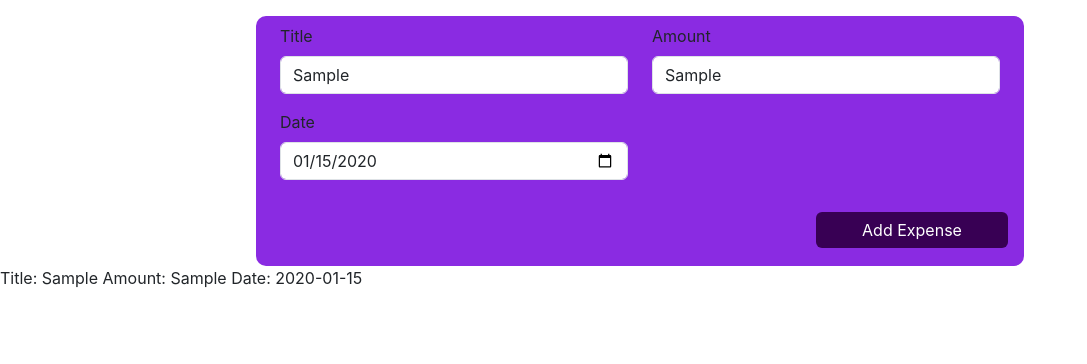
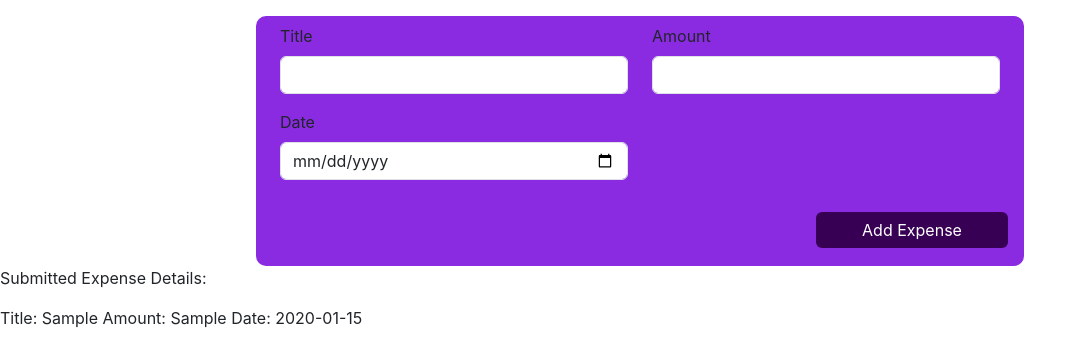
Before and after one commit to yuvrajdas/Sharpner, a React (Create React App) app in the folder React/creating_your_own_first_component/: page / in a window 1280 px wide. Both pictures are taken after typing "Sample", "Sample", "2020-01-15" into the empty fields and a click on the button "Add Expense". Shown: the top 364 px of the page, without its empty margins (0-1087 px from the left). Built offline with nearby package versions, Linux system fonts and the light colour scheme.

Commit message:
clicks on the submit button create an object and log it on the screen

```diff
--- a/React/creating_your_own_first_component/src/ExpenseForm.jsx
+++ b/React/creating_your_own_first_component/src/ExpenseForm.jsx
@@ -1,7 +1,9 @@
-import React, { useState } from 'react'
-import './ExpensForm.css'
+import React, { useState } from 'react';
+import './ExpensForm.css';
+
 const ExpenseForm = () => {
     const [expenseDetails, setExpenseDetails] = useState({ title: "", amount: "", date: "" });
+    const [submittedExpense, setSubmittedExpense] = useState(null);
 
     const handleInputChange = (e) => {
         const { name, value } = e.target;
@@ -13,8 +15,9 @@ const ExpenseForm = () => {
 
     const handleSubmit = (e) => {
         e.preventDefault();
-        console.log(expenseDetails);
-        // Add further logic here to handle form submission
+        setSubmittedExpense(expenseDetails);
+        // Reset form fields after submission if needed
+        setExpenseDetails({ title: "", amount: "", date: "" });
     };
 
     return (
@@ -39,9 +42,12 @@ const ExpenseForm = () => {
                 </form>
             </div>
 
-            <div>
-                <p>Title: {expenseDetails.title} Amount: {expenseDetails.amount} Date: {expenseDetails.date}</p>
-            </div>
+            {submittedExpense && (
+                <div>
+                    <p>Submitted Expense Details:</p>
+                    <p>Title: {submittedExpense.title} Amount: {submittedExpense.amount} Date: {submittedExpense.date}</p>
+                </div>
+            )}
         </>
     );
 };
```
